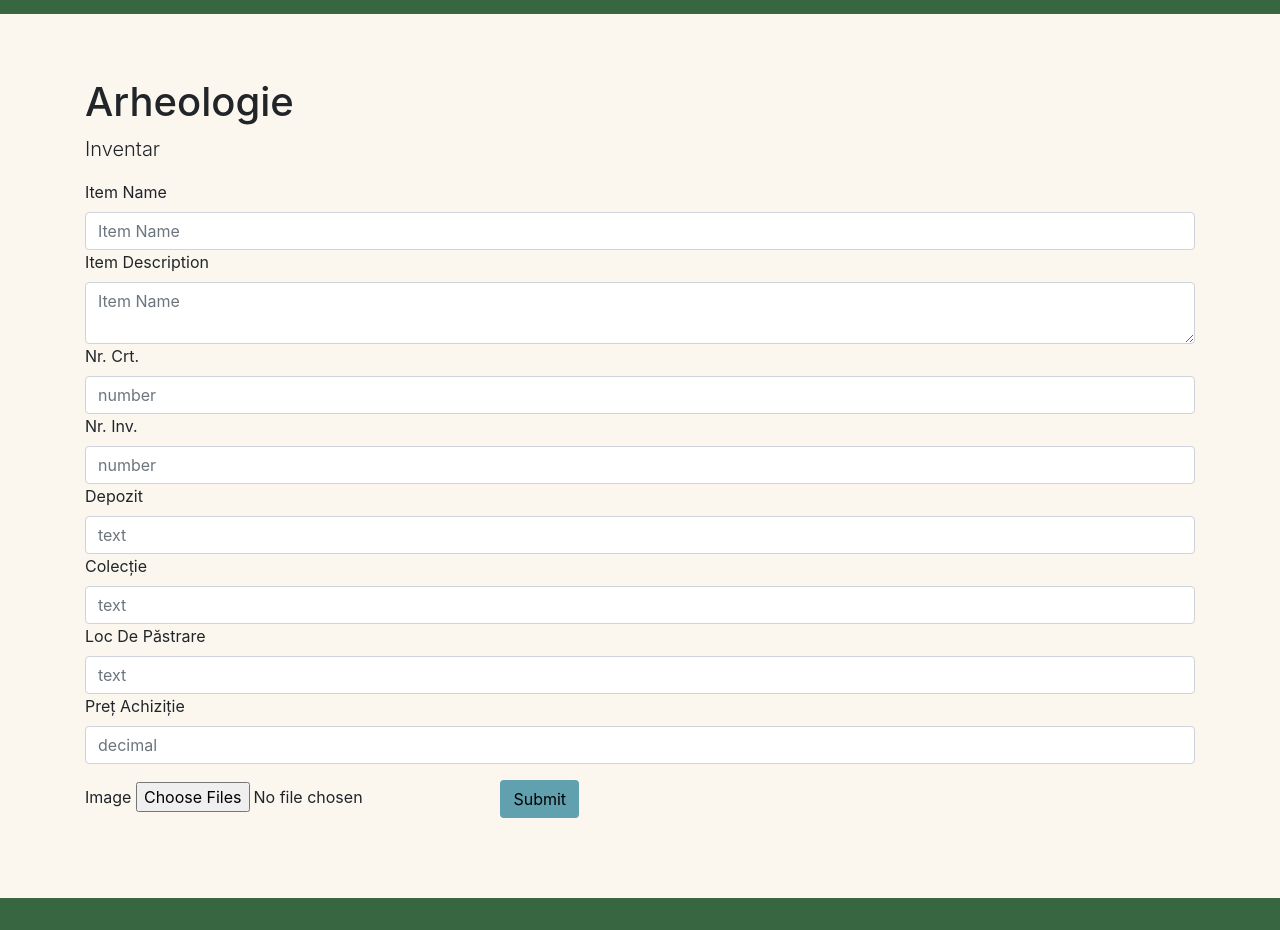
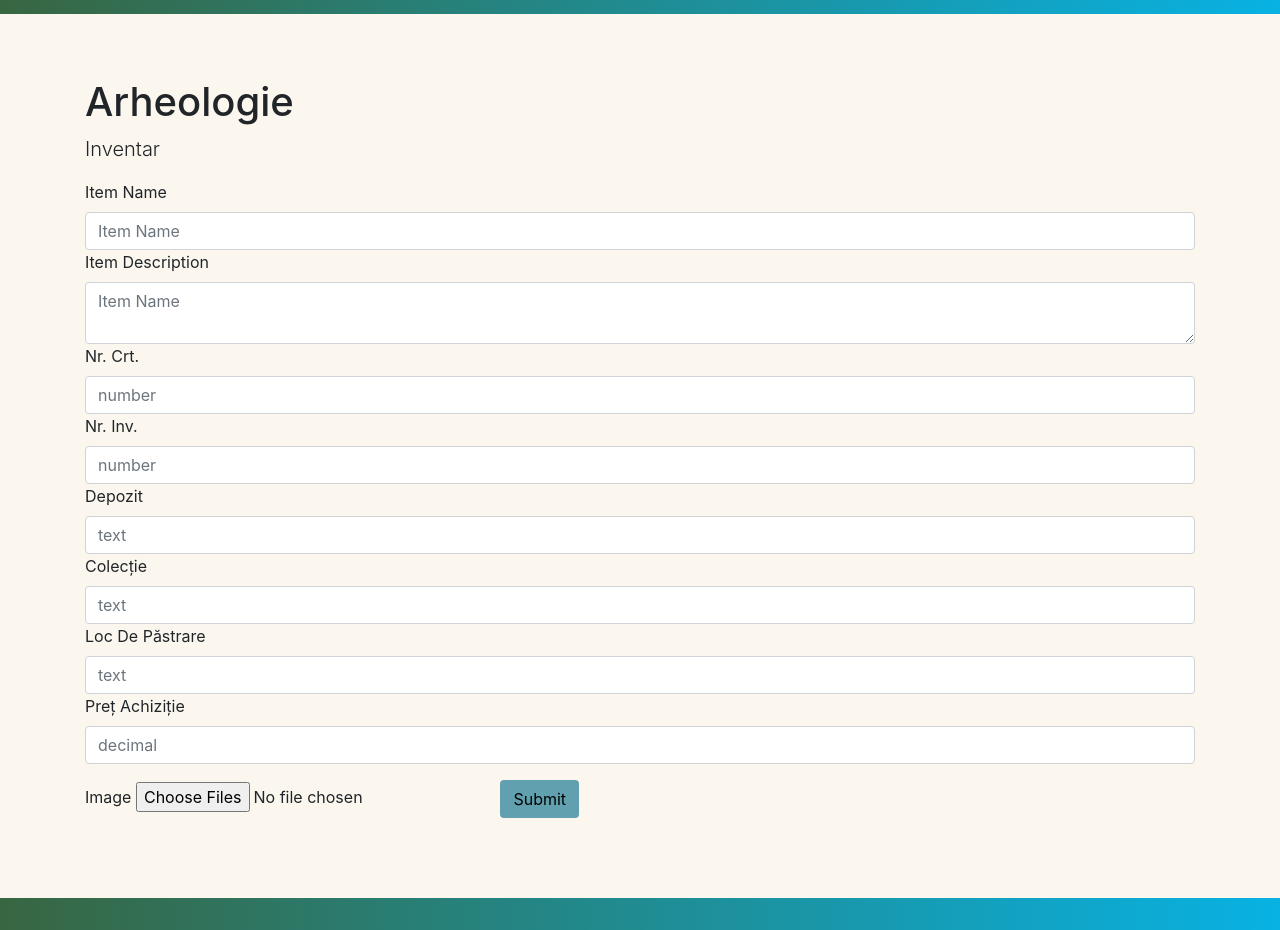
Before and after one commit to morciu/KeepItTidy, a Django app: page /add_item/114 in a window 1280 px wide. Shown: the part 56-986 px from the top of the page. Run offline with Django 3.2, Linux system fonts and the light colour scheme; a user stored in the database is signed in; data comes from the database, SQL or seed files in the repository; both versions use the stored data as it was after the commit; data that the repository does not hold is empty.

Commit message:
Added delete and edit icons to the item modals. Added a gradient to the background color. Tweaked some colors.

```diff
--- a/KeepItTidy/static/KeepItTidy/keepItTidy.js
+++ b/KeepItTidy/static/KeepItTidy/keepItTidy.js
@@ -810,8 +810,8 @@ function addDeleteButton(source, parent) {
 	let button = document.createElement("button");
 	button.style.display = "block";
 	button.setAttribute("type", "button");
-	button.className = "btn btn-warning btn-sm";
-	button.innerHTML = "Delete";
+	button.className = "btn btn-danger btn-sm material-icons";
+	button.innerHTML = "delete";
 	button.id = "delete" + source["id"];
 	parent.appendChild(button);
 
@@ -912,8 +912,8 @@ function addEditButton(source, parent) {
 
 	let button = document.createElement("a");
 	button.setAttribute("href", "../edit_item/" + source['id']);
-	button.className = "btn btn-link btn-sm d-inline";
-	button.innerHTML = "Edit";
+	button.className = "btn btn-link btn-sm d-inline material-icons";
+	button.innerHTML = "edit";
 	button.id = "edit" + source['id'];
 
 	parent.appendChild(button);
--- a/KeepItTidy/static/KeepItTidy/styles.css
+++ b/KeepItTidy/static/KeepItTidy/styles.css
@@ -1,5 +1,5 @@
 body {
-	background-color: #386641;
+	background-image: linear-gradient(to right, #386641, #08b2e3);
 	padding-top: 70px;
 }
 
```
Also changed, not shown: db.sqlite3.
